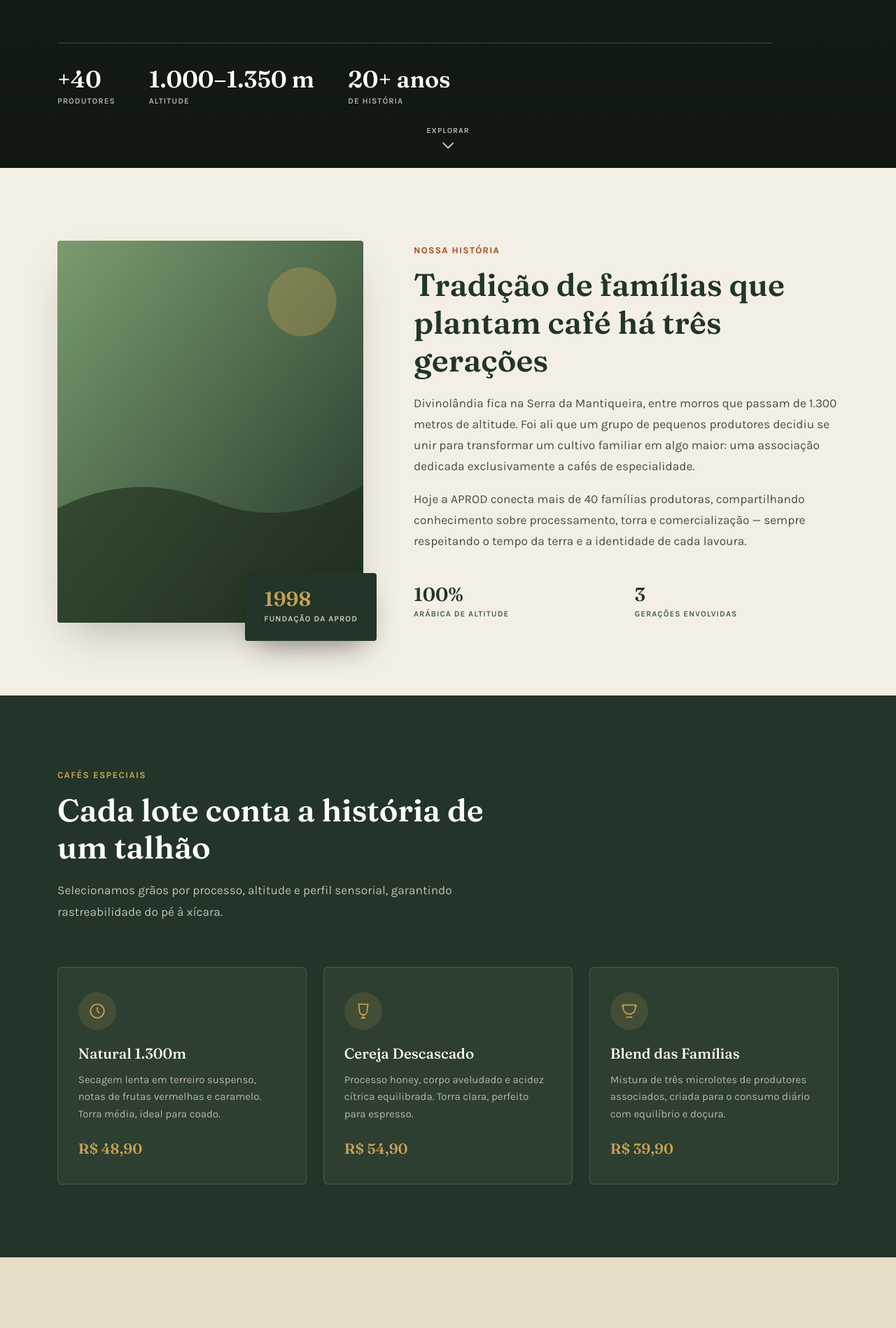
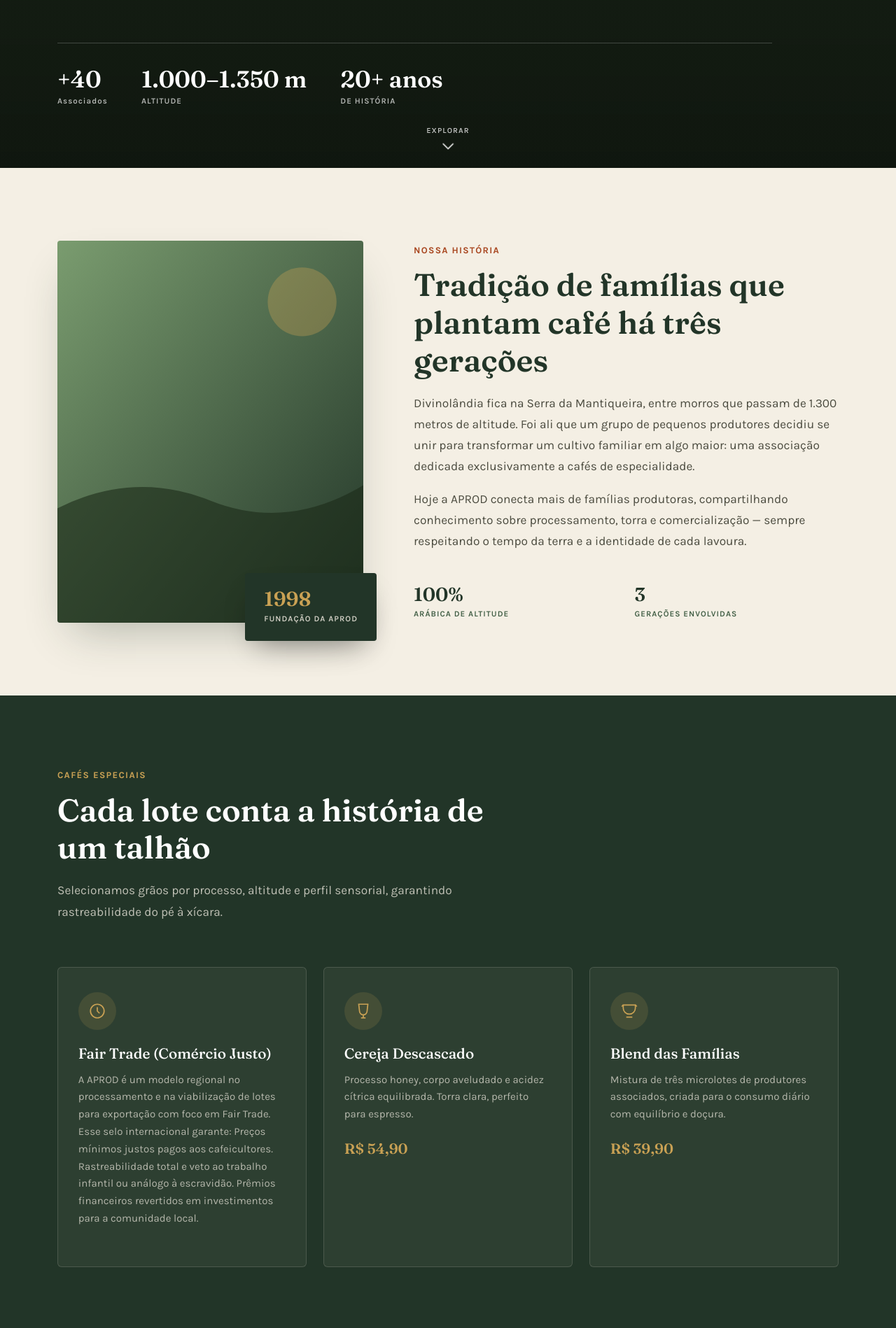
Before and after one commit to GustavoRinck/SiteCafe-APROD, a plain HTML site: page index.html in a window 1280 px wide. Shown: the part 560-2458 px from the top of the page at 70% size. Drawn offline with nearby package versions, Linux system fonts and the light colour scheme.

Commit message:
Update navigation and product information in index.html

```diff
--- a/index.html
+++ b/index.html
@@ -37,10 +37,10 @@
     <div class="collapse navbar-collapse justify-content-end" id="navMenu">
       <ul class="navbar-nav align-items-lg-center">
         <li class="nav-item"><a class="nav-link nav-link-aprod" href="#historia">Nossa História</a></li>
-        <li class="nav-item"><a class="nav-link nav-link-aprod" href="#produtos">Produtos</a></li>
-        <li class="nav-item"><a class="nav-link nav-link-aprod" href="#produtores">Produtores</a></li>
+        <li class="nav-item"><a class="nav-link nav-link-aprod" href="#produtos">Certificações</a></li>
+        <li class="nav-item"><a class="nav-link nav-link-aprod" href="#produtores">Associados</a></li>
         <li class="nav-item"><a class="nav-link nav-link-aprod" href="#contato">Contato</a></li>
-        <li class="nav-item ms-lg-3 mt-2 mt-lg-0"><a class="btn-terra d-inline-block" href="#produtos">Ver Cafés</a></li>
+        <li class="nav-item ms-lg-3 mt-2 mt-lg-0"><a class="btn-terra d-inline-block" href="#produtos">Ver Certificações</a></li>
       </ul>
     </div>
   </div>
@@ -96,7 +96,7 @@
         <div class="hero-stats">
           <div>
             <div class="stat-num">+40</div>
-            <div class="stat-label">PRODUTORES</div>
+            <div class="stat-label">Associados</div>
           </div>
           <div>
             <div class="stat-num">1.000–1.350 m</div>
@@ -152,7 +152,7 @@
           especialidade.
         </p>
         <p class="lede mt-3">
-          Hoje a APROD conecta mais de 40 famílias produtoras, compartilhando conhecimento sobre
+          Hoje a APROD conecta mais de famílias produtoras, compartilhando conhecimento sobre
           processamento, torra e comercialização — sempre respeitando o tempo da terra e a
           identidade de cada lavoura.
         </p>
@@ -187,9 +187,12 @@
           <div class="produto-icon">
             <svg viewBox="0 0 24 24" fill="none" stroke-width="1.6"><circle cx="12" cy="12" r="9"/><path d="M12 7v5l3 3"/></svg>
           </div>
-          <h3>Natural 1.300m</h3>
-          <p>Secagem lenta em terreiro suspenso, notas de frutas vermelhas e caramelo. Torra média, ideal para coado.</p>
-          <div class="produto-preco">R$ 48,90</div>
+          <h3>Fair Trade (Comércio Justo)</h3>
+          <p>A APROD é um modelo regional no processamento e na viabilização de lotes para exportação com foco em Fair Trade. Esse selo internacional garante:
+            Preços mínimos justos pagos aos cafeicultores.
+            Rastreabilidade total e veto ao trabalho infantil ou análogo à escravidão.
+            Prêmios financeiros revertidos em investimentos para a comunidade local.</p>
+          <!-- <div class="produto-preco">R$ 48,90</div> -->
         </div>
       </div>
       <div class="col-md-4">
```
